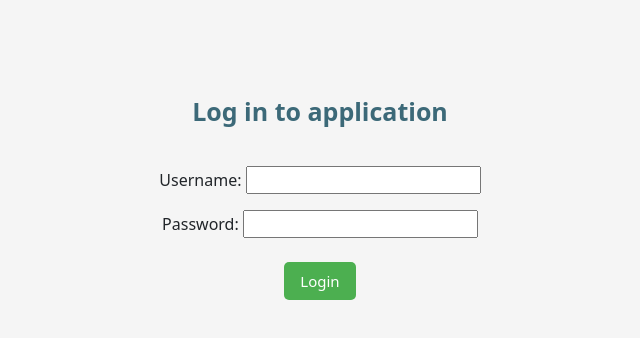
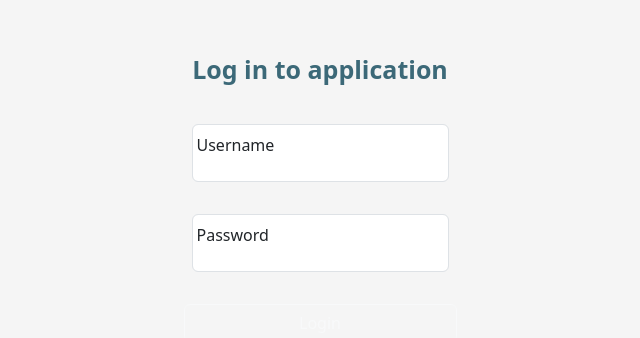
Before and after one commit to Francormin/fullstackopen-bootcamp, a React (Vite) app in the folder part7/exercises-blog-list-2/: page /login in a window 1280 px wide. Shown: the part 214-552 px from the top of the page, without its empty margins (320-960 px from the left). Built offline with nearby package versions, Linux system fonts and the light colour scheme.

Commit message:
loginForm component styling stuff

```diff
--- a/part7/exercises-blog-list-2/src/components/LoginForm.jsx
+++ b/part7/exercises-blog-list-2/src/components/LoginForm.jsx
@@ -1,6 +1,7 @@
 import { useState } from "react";
 import { useMutation } from "react-query";
 import { useNavigate } from "react-router-dom";
+import { Button, FloatingLabel, Form } from "react-bootstrap";
 
 import { login } from "../services/login";
 import { setToken } from "../services/blogs";
@@ -63,19 +64,35 @@ const LoginForm = () => {
 
       {notification.content && <Notification />}
 
-      <form onSubmit={handleSubmit}>
-        <div>
-          Username: <input type="text" value={username} name="username" onChange={handleUsernameChange} required />
-        </div>
+      <Form onSubmit={handleSubmit} className="loginForm">
+        <FloatingLabel label="Username">
+          <Form.Control
+            type="text"
+            value={username}
+            name="username"
+            onChange={handleUsernameChange}
+            className="mb-3"
+            placeholder="Username"
+            required
+          />
+        </FloatingLabel>
 
-        <div>
-          Password: <input type="password" value={password} name="password" onChange={handlePasswordChange} required />
-        </div>
+        <FloatingLabel label="Password">
+          <Form.Control
+            type="password"
+            value={password}
+            name="password"
+            onChange={handlePasswordChange}
+            className="mb-4"
+            placeholder="Password"
+            required
+          />
+        </FloatingLabel>
 
-        <button type="submit" className="loginButton">
+        <Button type="submit" variant="outline-light" className="w-100">
           Login
-        </button>
-      </form>
+        </Button>
+      </Form>
     </div>
   );
 };
```
